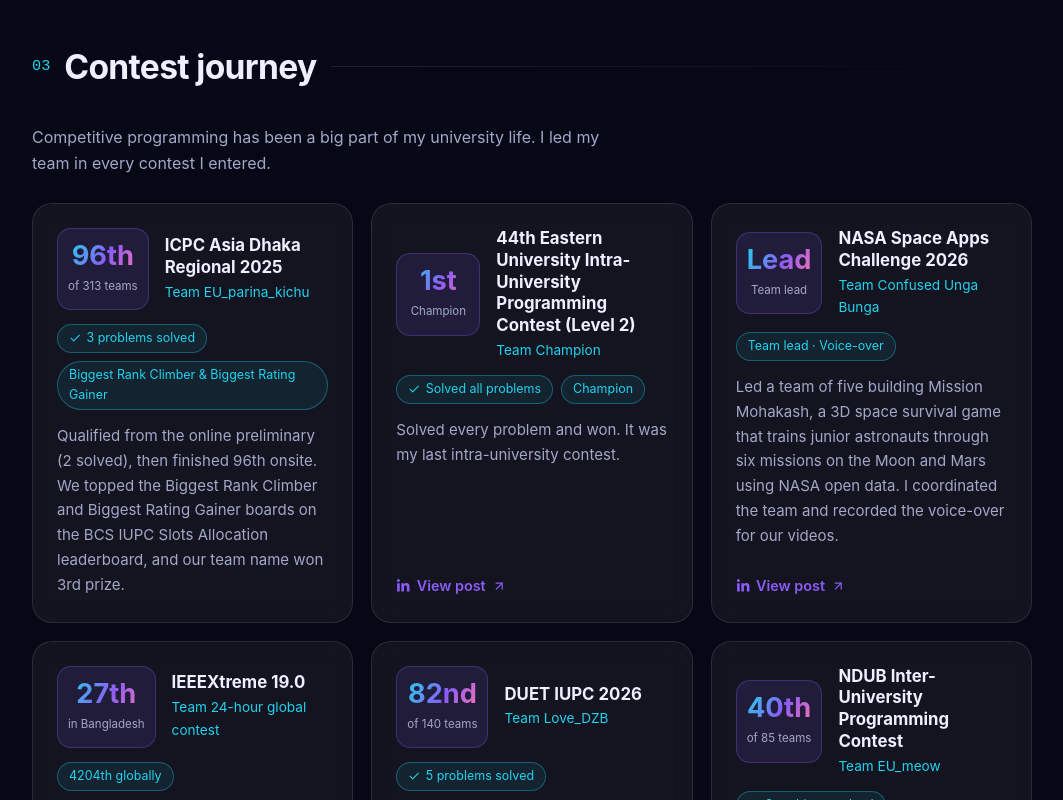
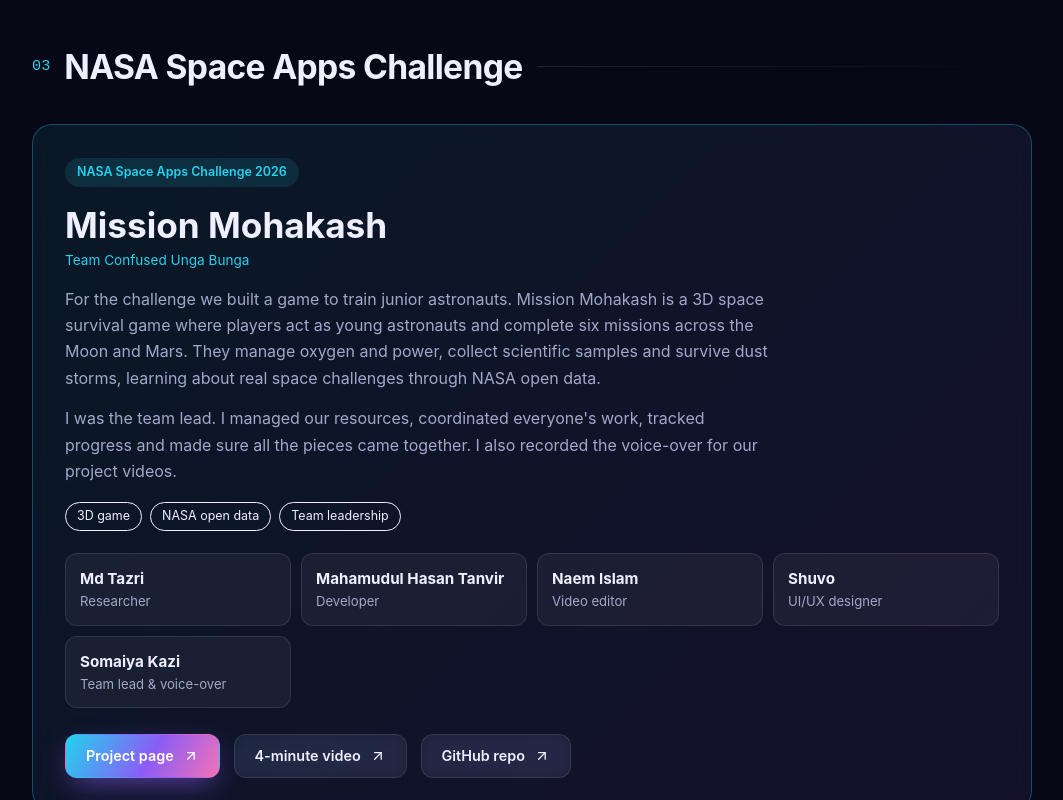
Before and after one commit to Somaiya-0/portfolio, a React (Vite) app: page / in a window 1280 px wide. Shown: the part 1780-2580 px from the top of the page, without its empty margins (108-1171 px from the left). Built offline with nearby package versions, Linux system fonts and the light colour scheme.

Commit message:
Add NASA Space Apps featured section

```diff
--- a/src/App.css
+++ b/src/App.css
@@ -193,3 +193,22 @@ footer { text-align: center; padding-top: 60px; padding-bottom: 40px; color: var
   .cp > :last-child { margin-bottom: 18px; }
   .cp-rank { min-width: 74px; }
 }
+
+/* nasa feature */
+.nasa { padding: 0; overflow: hidden; border-color: rgba(34,211,238,.3); background: linear-gradient(135deg, rgba(34,211,238,.08), rgba(139,92,246,.1)); }
+.nasa-img { width: 100%; max-height: 360px; object-fit: cover; display: block; border-bottom: 1px solid var(--border); }
+.nasa-body { padding: 32px; }
+.nasa-body h4 { font-size: clamp(1.6rem, 4vw, 2.2rem); line-height: 1.15; margin: 4px 0; }
+.nasa-body > p { color: var(--muted); margin-top: 14px; max-width: 70ch; }
+.nasa-body > .cp-team { margin-top: 0; }
+.team { display: grid; grid-template-columns: repeat(auto-fit, minmax(190px, 1fr)); gap: 10px; margin-top: 22px; }
+.team li { padding: 12px 14px; border-radius: 12px; background: var(--glass); border: 1px solid var(--border); display: flex; flex-direction: column; }
+.team b { font-size: .95rem; }
+.team span { color: var(--muted); font-size: .82rem; }
+.nasa-cta { justify-content: flex-start; margin-top: 26px; }
+@media (max-width: 720px) {
+  .nasa-body { padding: 20px; }
+  .nasa-cta { flex-direction: column; align-items: stretch; }
+  .team { grid-template-columns: 1fr 1fr; }
+}
+@media (max-width: 380px) { .team { grid-template-columns: 1fr; } }
--- a/src/App.jsx
+++ b/src/App.jsx
@@ -122,16 +122,6 @@ const contests = [
     url: post('7498867853144666112'),
   },
   {
-    id: 'nasa-space-apps',
-    event: 'NASA Space Apps Challenge 2026',
-    team: 'Confused Unga Bunga',
-    rank: 'Lead',
-    of: 'Team lead',
-    badge: 'Team lead · Voice-over',
-    note: 'Led a team of five building Mission Mohakash, a 3D space survival game that trains junior astronauts through six missions on the Moon and Mars using NASA open data. I coordinated the team and recorded the voice-over for our videos.',
-    url: post('7527369380809125889'),
-  },
-  {
     id: 'ieeextreme-19',
     event: 'IEEEXtreme 19.0',
     team: '24-hour global contest',
@@ -179,6 +169,29 @@ const contests = [
     url: post('7482431983672033280'),
   },
 ]
+
+const nasa = {
+  id: 'nasa-space-apps',
+  name: 'Mission Mohakash',
+  event: 'NASA Space Apps Challenge 2026',
+  team: 'Team Confused Unga Bunga',
+  summary:
+    'For the challenge we built a game to train junior astronauts. Mission Mohakash is a 3D space survival game where players act as young astronauts and complete six missions across the Moon and Mars. They manage oxygen and power, collect scientific samples and survive dust storms, learning about real space challenges through NASA open data.',
+  role: 'I was the team lead. I managed our resources, coordinated everyone\'s work, tracked progress and made sure all the pieces came together. I also recorded the voice-over for our project videos.',
+  members: [
+    ['Md Tazri', 'Researcher'],
+    ['Mahamudul Hasan Tanvir', 'Developer'],
+    ['Naem Islam', 'Video editor'],
+    ['Shuvo', 'UI/UX designer'],
+    ['Somaiya Kazi', 'Team lead & voice-over'],
+  ],
+  tags: ['3D game', 'NASA open data', 'Team leadership'],
+  links: [
+    { label: 'Project page', url: 'https://lnkd.in/gQjPeizf' },
+    { label: '4-minute video', url: 'https://lnkd.in/gRYAV3Vg' },
+    { label: 'GitHub repo', url: 'https://lnkd.in/grjqbe2J' },
+  ],
+}
 
 const photos = import.meta.glob('./assets/contests/*.{jpg,jpeg,png,webp}', { eager: true, import: 'default' })
 const photoFor = (id) => Object.entries(photos).find(([k]) => k.includes(`/${id}`))?.[1]
@@ -285,8 +298,48 @@ export default function App() {
           </div>
         </section>
 
+        <section id="nasa">
+          <Title n={3}>NASA Space Apps Challenge</Title>
+          <article className="glass nasa reveal">
+            {photoFor(nasa.id) && <img className="nasa-img" src={photoFor(nasa.id)} alt={nasa.name} loading="lazy" />}
+            <div className="nasa-body">
+              <span className="badge">{nasa.event}</span>
+              <h4>{nasa.name}</h4>
+              <p className="cp-team">{nasa.team}</p>
+              <p>{nasa.summary}</p>
+              <p>{nasa.role}</p>
+              <ul className="chips small">
+                {nasa.tags.map((t) => (
+                  <li key={t}>{t}</li>
+                ))}
+              </ul>
+              <ul className="team">
+                {nasa.members.map(([n, r]) => (
+                  <li key={n}>
+                    <b>{n}</b>
+                    <span>{r}</span>
+                  </li>
+                ))}
+              </ul>
+              <div className="cta nasa-cta">
+                {nasa.links.map((l, i) => (
+                  <a
+                    key={l.label}
+                    className={`btn sm ${i === 0 ? 'primary' : 'ghost'}`}
+                    href={l.url}
+                    target="_blank"
+                    rel="noreferrer"
+                  >
+                    {l.label} <LuArrowUpRight />
+                  </a>
+                ))}
+              </div>
+            </div>
+          </article>
+        </section>
+
         <section id="contests">
-          <Title n={3}>Contest journey</Title>
+          <Title n={4}>Contest journey</Title>
           <p className="intro reveal">
             Competitive programming has been a big part of my university life. I led my team in every contest
             I entered.
@@ -326,7 +379,7 @@ export default function App() {
         </section>
 
         <section id="research">
-          <Title n={4}>Research</Title>
+          <Title n={5}>Research</Title>
           <article className="glass paper reveal">
             <span className="badge">IEEE · {data.publication.date}</span>
             <h4>{data.publication.title}</h4>
@@ -339,7 +392,7 @@ export default function App() {
         </section>
 
         <section id="skills">
-          <Title n={5}>Skills</Title>
+          <Title n={6}>Skills</Title>
           <div className="skill-grid">
             {data.skills.map((g, i) => (
               <div className={`glass skill c${i % 4} reveal`} key={g.group}>
@@ -355,7 +408,7 @@ export default function App() {
         </section>
 
         <section id="projects">
-          <Title n={6}>Projects</Title>
+          <Title n={7}>Projects</Title>
           <div className="grid">
             {data.projects.map((p, i) => (
               <article className={`glass card c${i % 4} reveal`} key={p.title}>
@@ -376,7 +429,7 @@ export default function App() {
         </section>
 
         <section id="contact">
-          <Title n={7}>Contact</Title>
+          <Title n={8}>Contact</Title>
           <div className="glass contact reveal">
             <h4>Let's build something great together</h4>
             <p>Looking for an AI, software or research opportunity? My inbox is open.</p>
```
